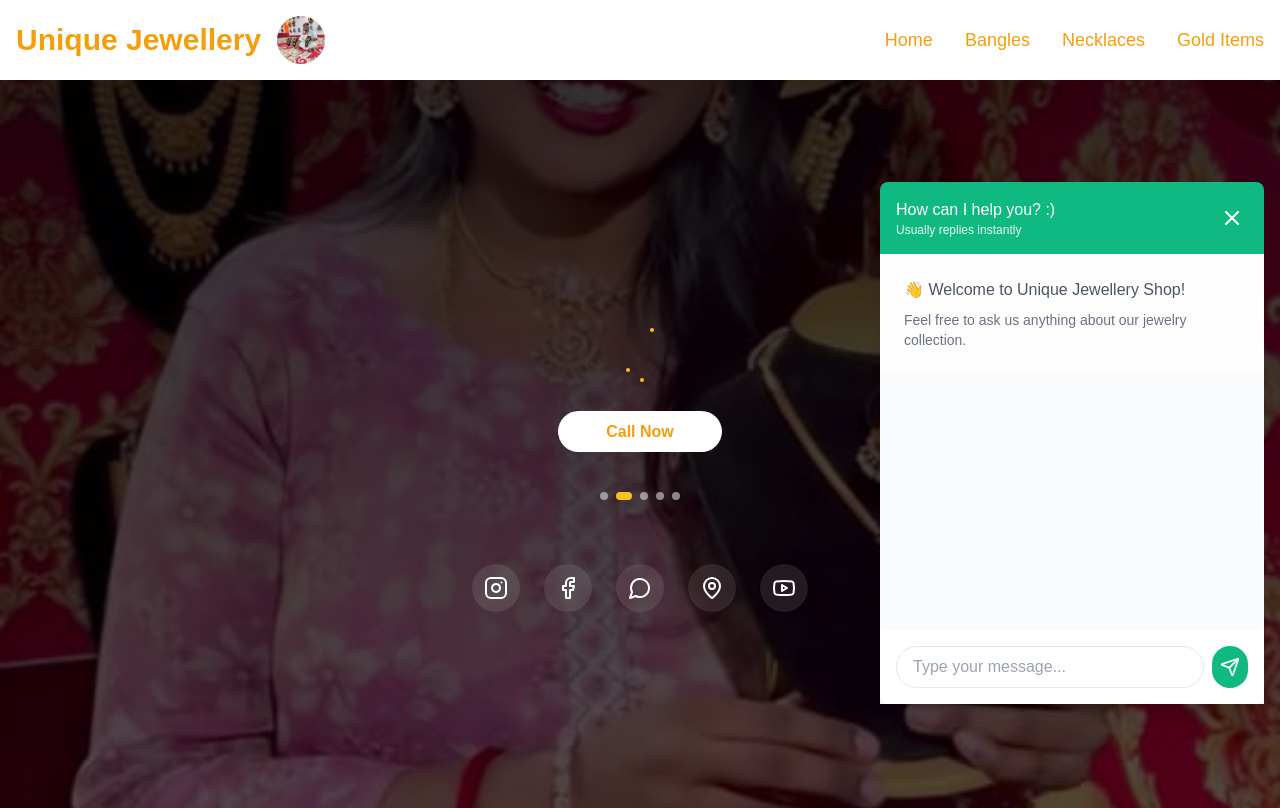
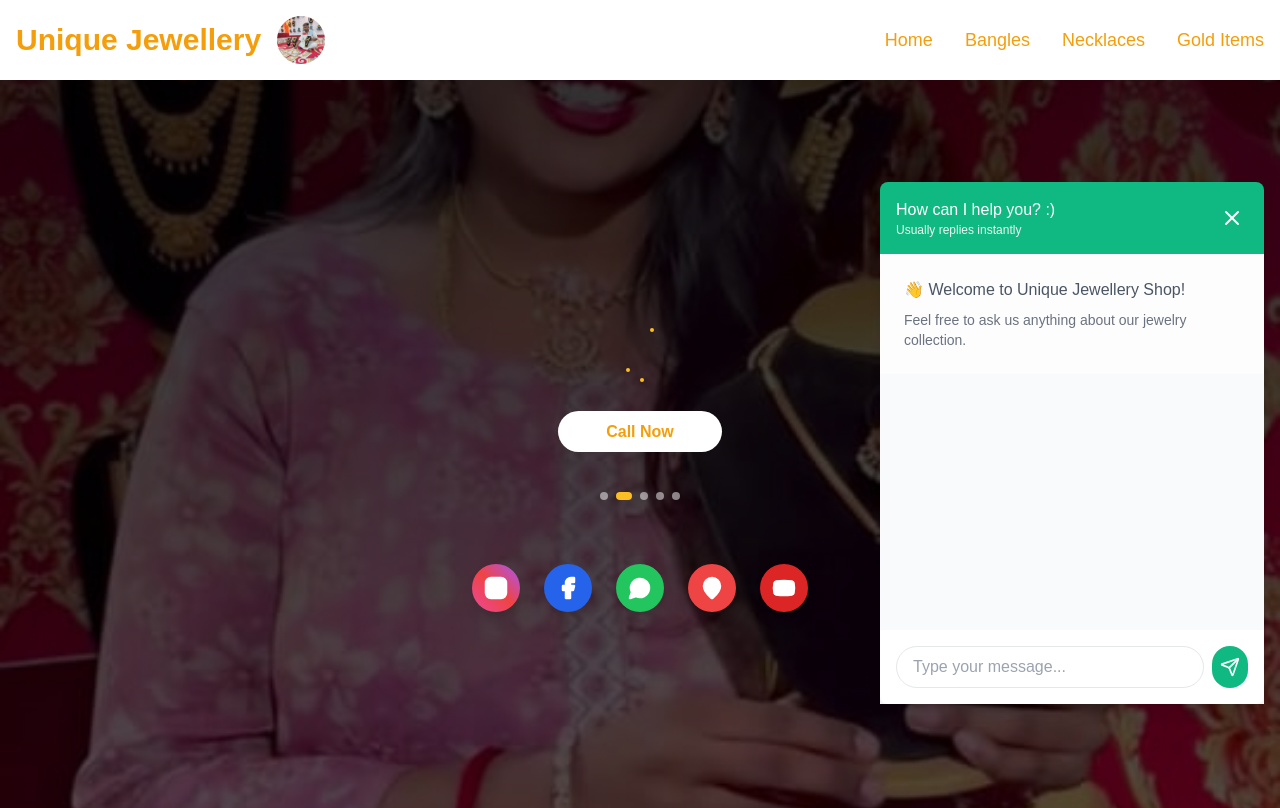
Before and after one commit to Anubhavvish23/unique-jewellery, a Next.js app: page / in a window 1280 px wide. Shown: the top 808 px of the page. Built offline with nearby package versions, Linux system fonts and the light colour scheme.

Commit message:
Updated Bg.jsx component

```diff
--- a/src/components/Bg.jsx
+++ b/src/components/Bg.jsx
@@ -126,12 +126,12 @@ const Bg = () => {
 
         <div className="flex gap-6 mt-8">
           {[
-            { Icon: Instagram, href: "https://www.instagram.com/uniquejewellery93?igsh=NjRiZmsyZTJuY2Zy" },
-            { Icon: Facebook, href: "https://www.facebook.com/share/1B36zhAfUD/" },
-            { Icon: MessageCircle, onClick: () => setShowChat(!showChat) },
-            { Icon: MapPin, href: "https://maps.app.goo.gl/jaX6E6n4hkgthQGS9" },
-            { Icon: Youtube, href: "https://youtube.com/@uniquejewellery-b7s?si=vQdSv-rfi9yAAJ6a" }
-          ].map(({ Icon, href, onClick }, index) => {
+            { Icon: Instagram, href: "https://www.instagram.com/uniquejewellery93?igsh=NjRiZmsyZTJuY2Zy", bgColor: "bg-gradient-to-tr from-pink-500 via-red-500 to-purple-500", iconColor: "text-white" },
+            { Icon: Facebook, href: "https://www.facebook.com/share/1B36zhAfUD/", bgColor: "bg-blue-600", iconColor: "text-white" },
+            { Icon: MessageCircle, onClick: () => setShowChat(!showChat), bgColor: "bg-green-500", iconColor: "text-white" },
+            { Icon: MapPin, href: "https://maps.app.goo.gl/jaX6E6n4hkgthQGS9", bgColor: "bg-red-500", iconColor: "text-white" },
+            { Icon: Youtube, href: "https://youtube.com/@uniquejewellery-b7s?si=vQdSv-rfi9yAAJ6a", bgColor: "bg-red-600", iconColor: "text-white" }
+          ].map(({ Icon, href, onClick, bgColor, iconColor }, index) => {
             const Component = href ? 'a' : 'button';
             return (
               <Component
@@ -140,14 +140,18 @@ const Bg = () => {
                 onClick={onClick}
                 target={href ? "_blank" : undefined}
                 rel={href ? "noopener noreferrer" : undefined}
-                className={`p-3 bg-white/10 rounded-full backdrop-blur-sm hover:bg-amber-500
-                  transition-all duration-1000 hover:scale-110 group
+                className={`p-3 ${bgColor} rounded-full shadow-lg hover:scale-110
+                  transition-all duration-300 group
                   ${isLoaded ? 'translate-x-0 opacity-100' : 'translate-x-full opacity-0'}`}
                 style={{
                   transitionDelay: `${1.3 + index * 0.1}s`
                 }}
               >
-                <Icon className="w-6 h-6 text-white group-hover:text-white transform group-hover:rotate-12 transition-transform" />
+                <Icon
+                  className={`w-6 h-6 ${iconColor} transform group-hover:rotate-12 transition-transform`}
+                  strokeWidth={2.5}
+                  fill="currentColor"
+                />
               </Component>
             );
           })}
```
